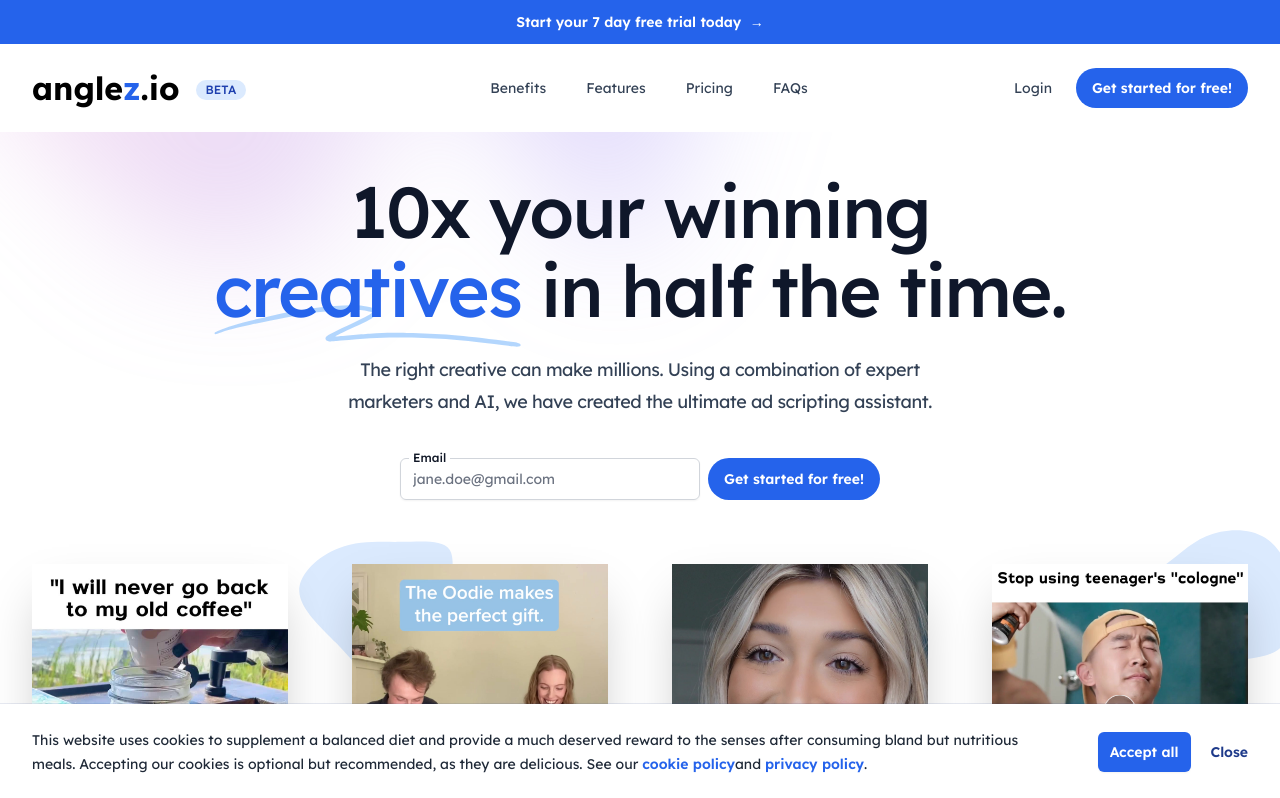
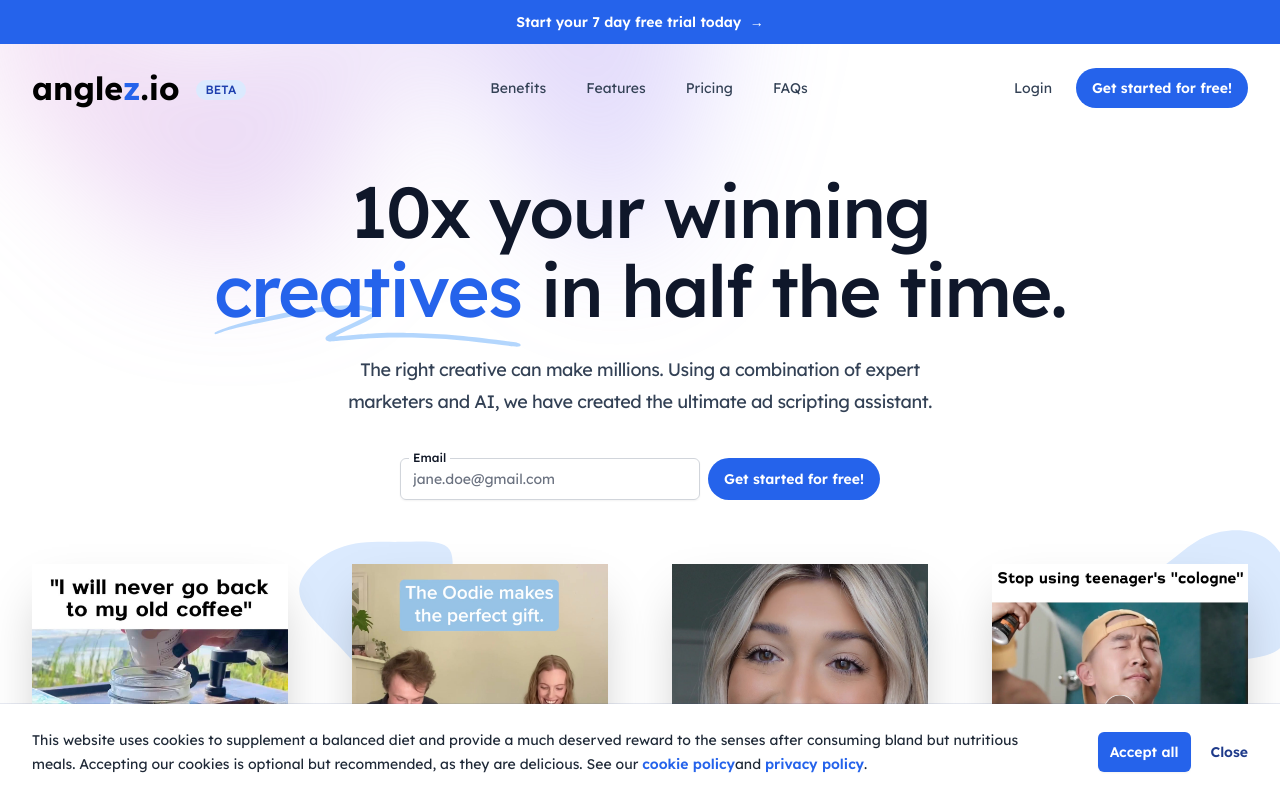
Before and after one commit to prabk123/anglez-website, a Next.js app: page / in a window 1280 px wide. Shown: the top 798 px of the page. Built offline with nearby package versions, Linux system fonts and the light colour scheme; no server answers.

Commit message:
add header transparent

```diff
--- a/src/components/Header.jsx
+++ b/src/components/Header.jsx
@@ -1,4 +1,4 @@
-import { Fragment } from "react";
+import { Fragment, useState, useRef, useEffect } from "react";
 import Link from "next/link";
 import { Popover, Transition } from "@headlessui/react";
 import clsx from "clsx";
@@ -8,6 +8,7 @@ import { Container } from "@/components/Container";
 import { Logo } from "@/components/Logo";
 import { NavLink } from "@/components/NavLink";
 import Banner from "./Banner";
+import classNames from "../utils/classNames";
 
 function MobileNavLink({ href, children }) {
   return (
@@ -91,10 +92,36 @@ function MobileNavigation() {
 }
 
 export function Header() {
+  const [isSticky, setIsSticky] = useState(false);
+  const ref = useRef();
+
+  useEffect(() => {
+    const cachedRef = ref.current;
+    const observer = new window.IntersectionObserver(
+      ([e]) => setIsSticky(e.intersectionRatio < 1),
+      {
+        threshold: [1],
+        rootMargin: "-1px 0px 0px 0px",
+      }
+    );
+
+    observer.observe(cachedRef);
+
+    return function () {
+      observer.unobserve(cachedRef);
+    };
+  }, []);
+
   return (
     <>
       <Banner />
-      <header className="sticky top-0 z-50 mt-11 bg-white py-6">
+      <header
+        className={classNames(
+          isSticky ? "bg-white" : "",
+          "sticky top-0 z-50 mt-11 py-6"
+        )}
+        ref={ref}
+      >
         <Container>
           <nav className="relative z-50 flex items-center justify-between">
             <div className="flex min-w-[260px] items-center md:gap-x-12">
```
